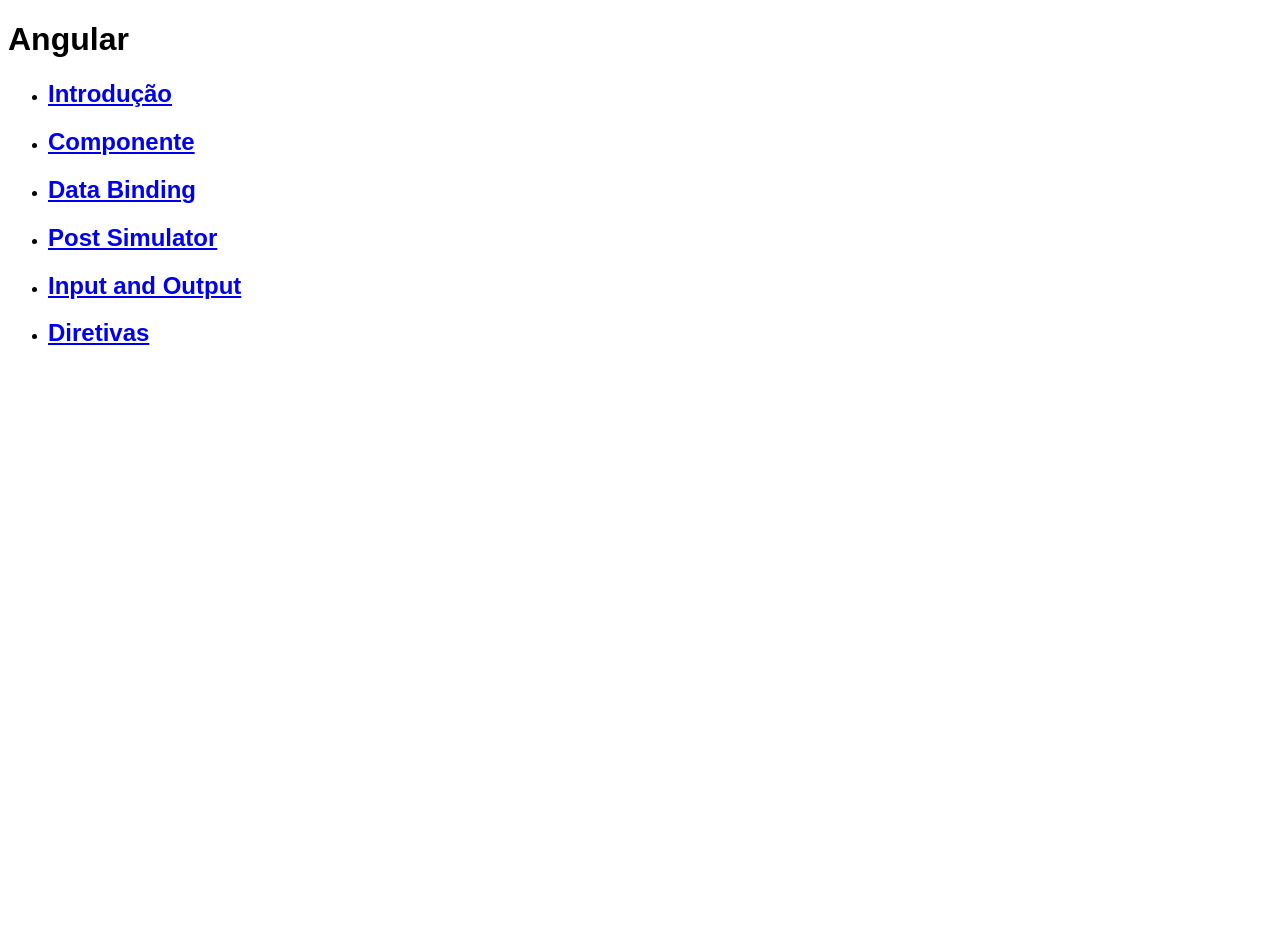
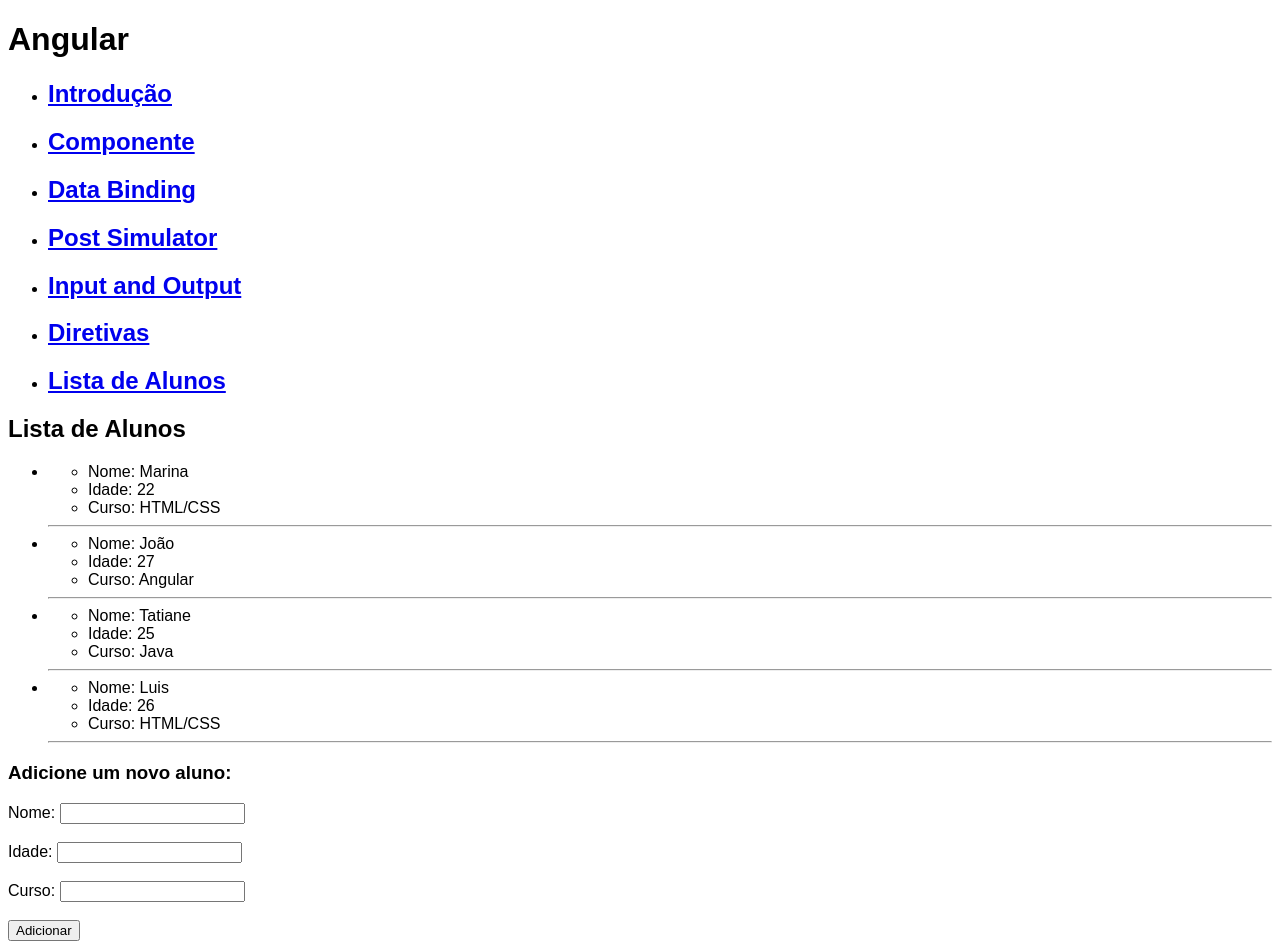
Before and after one commit to jeanbrunemello/estudando-angular, an Angular app: page /lista-alunos in a window 1280 px wide. Before the commit this address led to /. Before the commit the page ends 800 px from the top, so only its background shows below. Built offline with nearby package versions, Linux system fonts and the light colour scheme.

Commit message:
Exercicio lista de alunos

```diff
--- a/src/app/app-routing.module.ts
+++ b/src/app/app-routing.module.ts
@@ -4,6 +4,7 @@
 import { DiretivasComponent } from './diretivas/diretivas.component';
 import { ExternoComponent } from './externo/externo.component';
 import { IntroductionComponent } from './introduction/introduction.component';
+import { ListaAlunosComponent } from './lista-alunos/lista-alunos.component';
 import { PostSimulatorComponent } from './post-simulator/post-simulator.component';
 const routes: Routes = [
     {
@@ -33,6 +34,10 @@
     {
         path: 'diretivas',
         component: DiretivasComponent
+    },
+    {
+        path: 'lista-alunos',
+        component: ListaAlunosComponent
     }
 ];
 export const RoutingModule = RouterModule.forRoot(routes);
--- a/src/app/app.component.html
+++ b/src/app/app.component.html
@@ -32,6 +32,11 @@
         <h2>Diretivas</h2>
     </a>
   </li>
+  <li>
+      <a href="/lista-alunos">
+        <h2>Lista de Alunos</h2>
+    </a>
+  </li>
 </ul>
 
 <router-outlet></router-outlet>
--- a/src/app/app.module.ts
+++ b/src/app/app.module.ts
@@ -11,6 +11,7 @@
 import { ExternoComponent } from './externo/externo.component';
 import { InternoComponent } from './externo/interno/interno.component';
 import { DiretivasComponent } from './diretivas/diretivas.component';
+import { ListaAlunosComponent } from './lista-alunos/lista-alunos.component';
 
 @NgModule({
   declarations: [
@@ -21,7 +22,8 @@
     ComponentAngularComponent,
     ExternoComponent,
     InternoComponent,
-    DiretivasComponent
+    DiretivasComponent,
+    ListaAlunosComponent
   ],
   imports: [
     BrowserModule,
--- /dev/null
+++ b/src/app/lista-alunos/lista-alunos.component.html
@@ -0,0 +1,25 @@
+<h2>Lista de Alunos</h2>
+<ul>
+    <li *ngFor="let pessoa of lista; let i = index">
+        <ul>
+            <li>Nome: {{ pessoa.nome }}</li>
+            <li>Idade: {{ pessoa.idade }}</li>
+            <li>Curso: {{ pessoa.curso }}</li>
+        </ul>
+        <hr>
+    </li>
+</ul>
+<h3>Adicione um novo aluno:</h3>
+<label>
+    Nome:
+    <input type="text" #nome>
+</label><br><br>
+<label>
+    Idade:
+    <input type="number" #idade>
+</label><br><br>
+<label>
+    Curso:
+    <input type="text" #curso>
+</label><br><br>
+<button (click)="adicionarAluno(nome.value, idade.value, curso.value)">Adicionar</button>
--- /dev/null
+++ b/src/app/lista-alunos/lista-alunos.component.ts
@@ -0,0 +1,48 @@
+import { Component } from '@angular/core';
+
+type Pessoa = {
+  nome: string,
+  idade: number,
+  curso: string
+}
+
+@Component({
+  selector: 'app-lista-alunos',
+  templateUrl: './lista-alunos.component.html',
+  styleUrls: ['./lista-alunos.component.css']
+})
+export class ListaAlunosComponent {
+
+  constructor() { }
+
+  lista: Pessoa[] = [
+    {
+      nome: "Marina",
+      idade: 22,
+      curso: "HTML/CSS"
+    },
+    {
+      nome: "João",
+      idade: 27,
+      curso: "Angular"
+    },
+    {
+      nome: "Tatiane",
+      idade: 25,
+      curso: "Java"
+    },
+    {
+      nome: "Luis",
+      idade: 26,
+      curso: "HTML/CSS"
+    }
+  ];
+
+  public adicionarAluno(nome: string, idade: string, curso: string): void {
+    this.lista.push({
+      nome: nome,
+      idade: parseInt(idade),
+      curso: curso
+    });
+  }
+}
```
Also changed, not shown: src/app/lista-alunos/lista-alunos.component.css (added), 1 other file (tests, documents, lock files or other folders).
